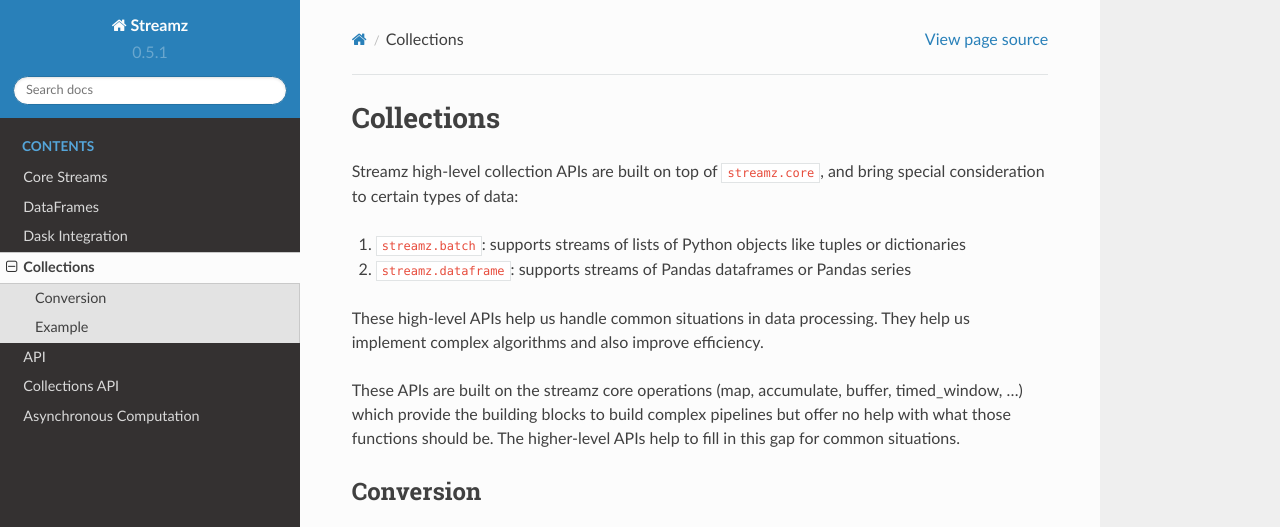
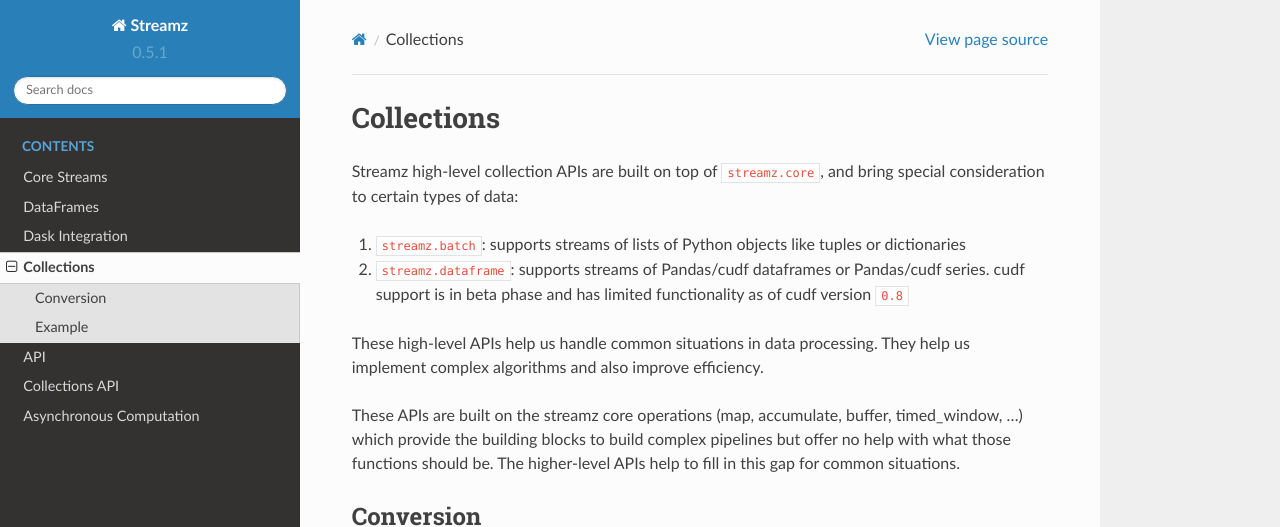
Before and after one commit to python-streamz/streamz, a Sphinx documentation site: the page built from docs/source/collections.rst, in a window 1280 px wide and 900 px high, cut to the strip 0-527 px from the top of the window. Built offline with Sphinx 7.4.7 and the Read the Docs theme 2.0.0, drawn with Linux system fonts in a browser that asks for light colours.

Commit message:
Add code docs for cudf

```diff
--- a/docs/source/collections.rst
+++ b/docs/source/collections.rst
@@ -6,7 +6,8 @@
 
 1.  ``streamz.batch``: supports streams of lists of Python objects like tuples
     or dictionaries
-2.  ``streamz.dataframe``: supports streams of Pandas dataframes or Pandas series
+2.  ``streamz.dataframe``: supports streams of Pandas/cudf dataframes or Pandas/cudf series.
+    cudf support is in beta phase and has limited functionality as of cudf version ``0.8``
 
 These high-level APIs help us handle common situations in data processing.
 They help us implement complex algorithms and also improve efficiency.
```
Also changed, not shown: docs/source/gpu-dataframes.rst (added, +41 -0 lines).
